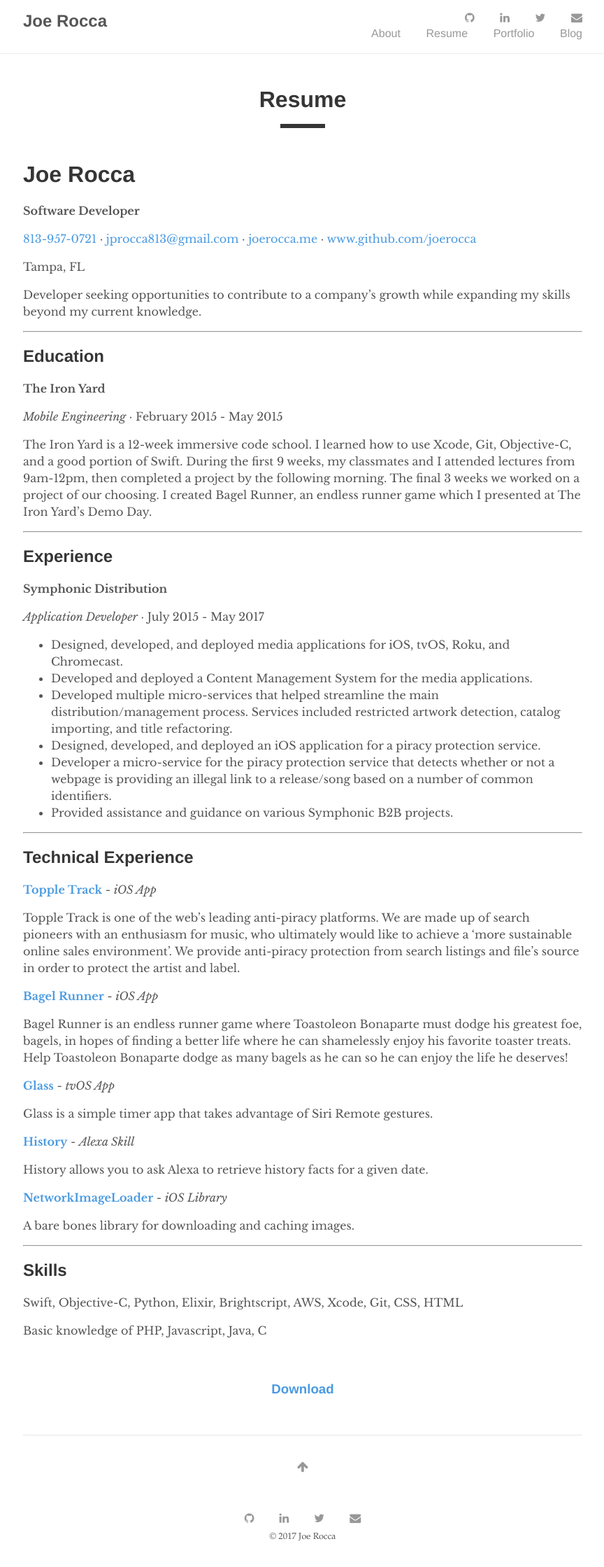
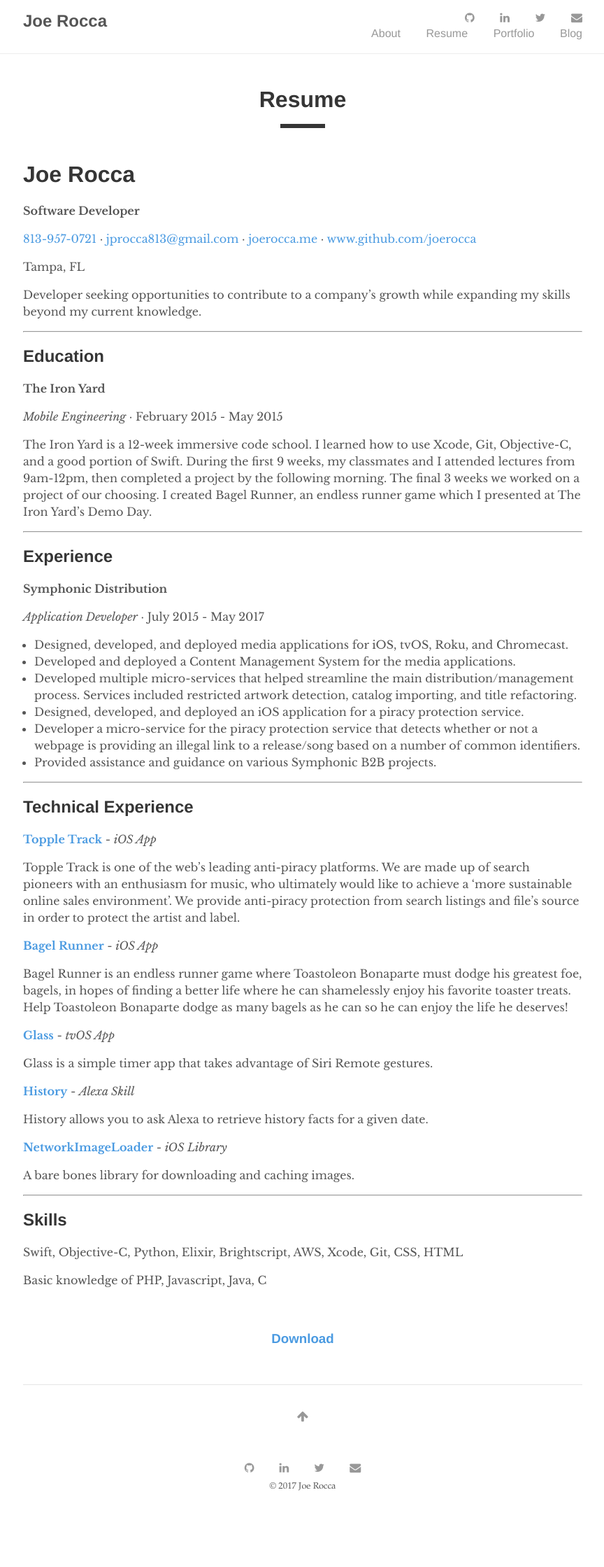
Before and after one commit to joerocca/joerocca.github.io, a Jekyll site: the page built from resume.md, in a window 1280 px wide. Shown: the whole page at 70% size, without its empty margins (207-1071 px from the left). Built offline with Jekyll 4.4.1, drawn with Linux system fonts in a browser that asks for light colours; after the commit the page ends 2167 px from its top, so only the background shows below that.

Commit message:
Add ul padding for resume

```diff
--- a/_sass/_resume.scss
+++ b/_sass/_resume.scss
@@ -26,6 +26,10 @@
     text-align: left;
   }
 
+  ul {
+    padding-left: 1rem;
+  }
+
   a:hover {
     text-decoration: underline;
   }
```
